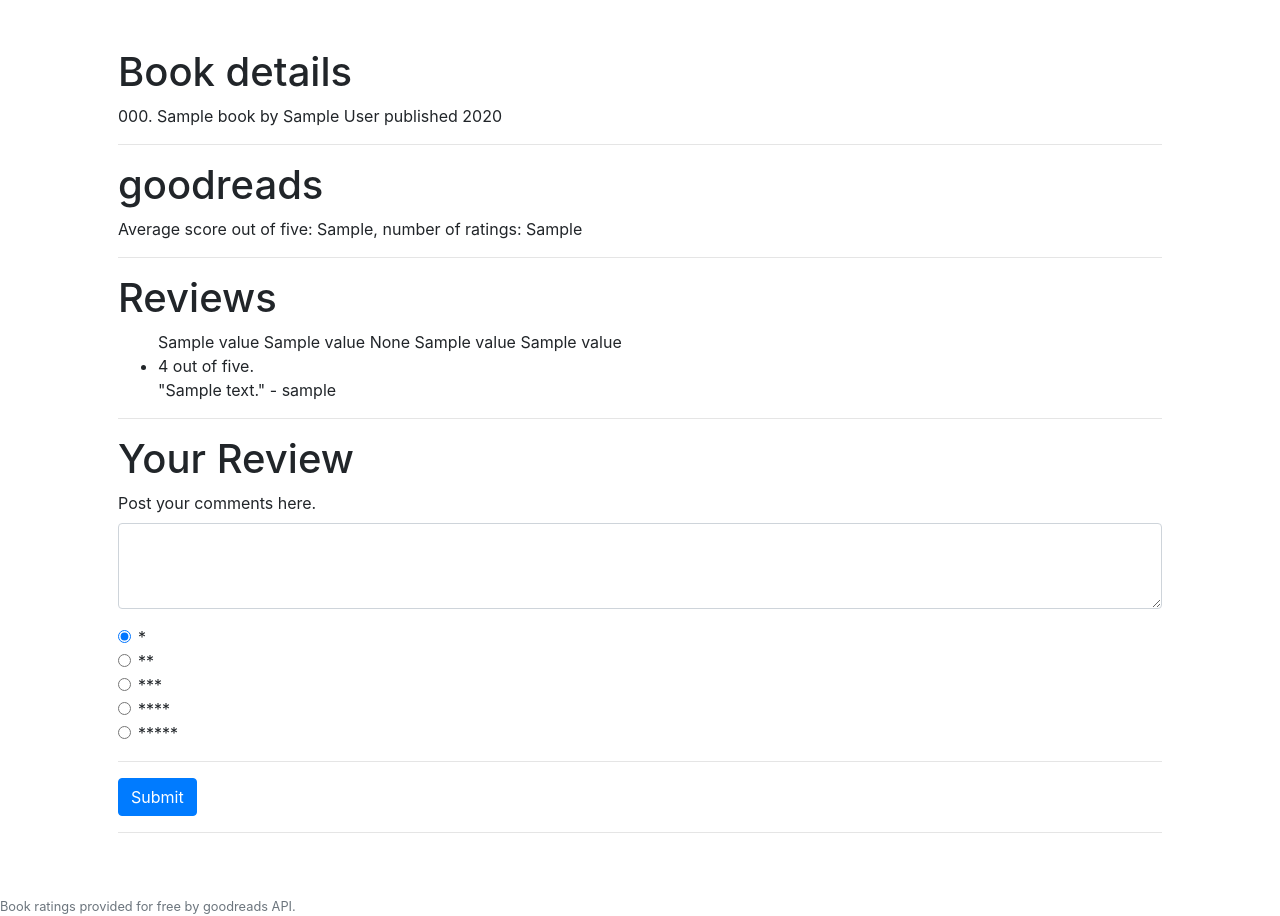
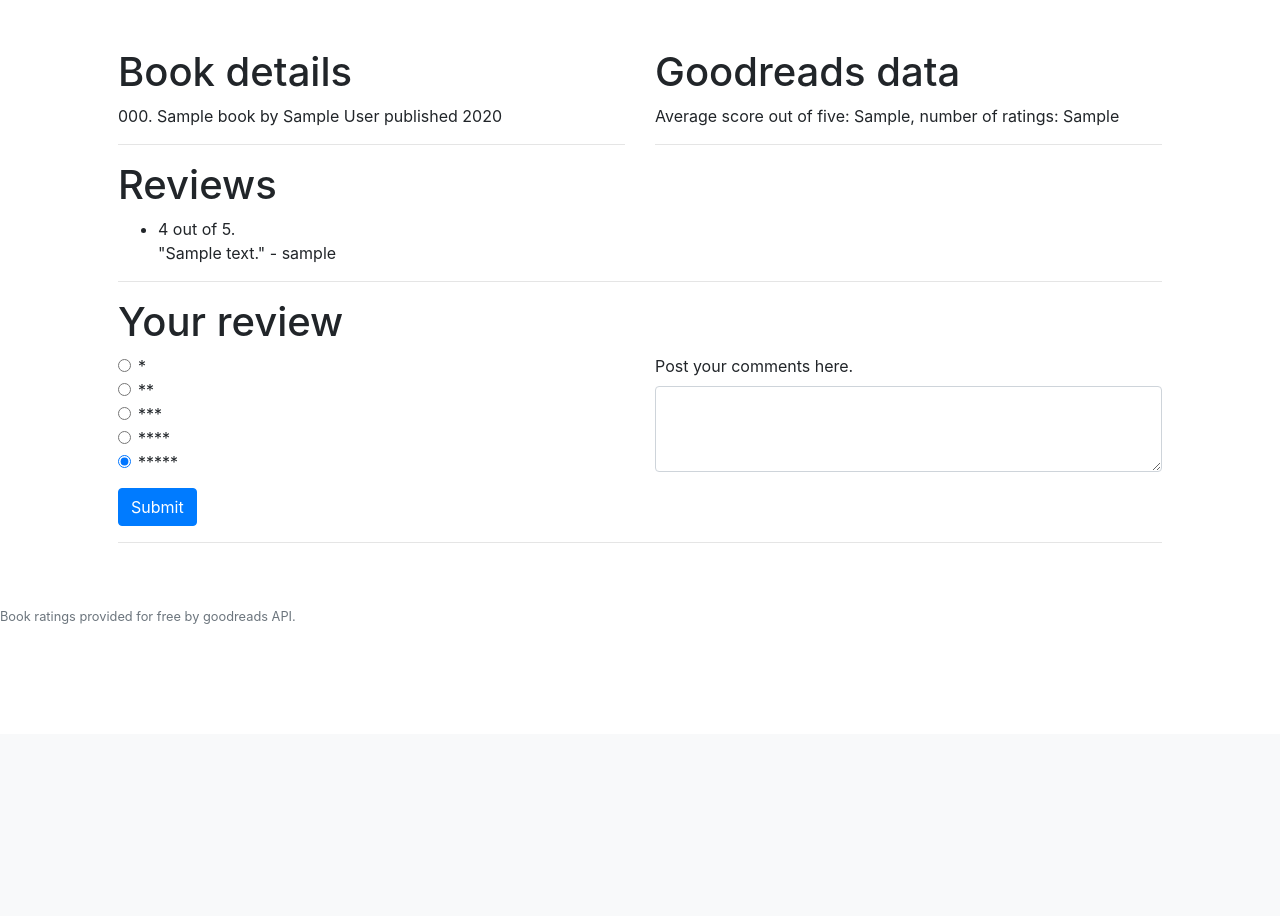
Before and after one commit to GuyChapGH/CS50wProject1, a Flask app: template templates/book.html in a window 1280 px wide. Shown: the part 66-982 px from the top of the page. After the commit the page ends 690 px from the top, so only its background shows below. Run offline with Flask 2, Linux system fonts and the light colour scheme; the template is opened without the code that fills it: most values are stand-ins (such as "Sample title", 1, 10 or a date in 2020); some libraries are stand-ins or nearby versions.

Commit message:
Conditional form working correctly and Goodreads API data added. Plus change to layout of page.

```diff
--- a/application.py
+++ b/application.py
@@ -80,7 +80,7 @@ def book(book_id):
         # SELECT all reviews for given book and record user_id, and username
         reviews = db.execute("SELECT rating, comment, book_id, user_id, username FROM books INNER JOIN reviews ON reviews.book_id = books.id INNER JOIN users ON reviews.user_id = users.id WHERE books.id = :id",
                              {"id": book_id}).fetchall()
-        # Call goodreadsAPI for isbn of given book tupleGR = (ratingGR, number_ratingsGR)
+        # Call goodreadsAPI for isbn of given book tupleGR = (ratingGR, number_ratingsGR). Returns False if no data available.
         tupleGR = goodreadsAPI(book.isbn)
 
         return render_template("book.html", book=book, reviews=reviews, tupleGR=tupleGR)
--- a/templates/book.html
+++ b/templates/book.html
@@ -5,22 +5,33 @@
 {% endblock %}
 
 {% block main %}
+    <div class="row">
+    <div class="col">
     <h1> Book details </h1>
         <p> {{book.isbn}}.  {{ book.title }} by {{ book.author}} published {{ book.year }} </p>
         <hr>
-    <h1> goodreads </h1>
+    </div>
+    <div class="col">
+    <h1> Goodreads data</h1>
+        {# goodreadsAPI(isbn) returns False if no data available or request not successful #}
+        {% if tupleGR %}
         <p> Average score out of five: {{ tupleGR[0] }}, number of ratings: {{ tupleGR[1] }} </p>
         <hr>
+        {% else %}
+        <p> Goodreads data not available.</p>
+        <hr>
+        {% endif %}
+    </div>
+    </div>
     <h1> Reviews </h1>
+        {# Create an empty list. This is to be filled with user_ids as we loop through reviews #}
         {% set reviews_user_id = [] %}
         <ul>
             {% for review in reviews %}
-            {# trying to stop the  value None from being printed to screen #}
-            {{ value if value != None else '' }}
-            {{ value if value != None else ' ' }} {{ reviews_user_id.append(review.user_id) }} {{ value if value != None else ' ' }}
-            {{ value if value != None else ' ' }}
+            {# To stop the value None from being printed to screen #}
+            {{ reviews_user_id.append(review.user_id) if reviews_user_id.append(review.user_id) }}
                 <li>
-                    {{ review.rating }} out of five. <br>
+                    {{ review.rating }} out of 5. <br>
                     "{{ review.comment }}" - {{ review.username }}
                 </li>
 
@@ -32,15 +43,14 @@
             {% endfor %}
         </ul>
     <hr>
-    <h1> Your Review </h1>
+    <h1> Your review </h1>
+    {# Check to see if logged in user is in list of existing reviews_user_ids #}
     {% if session.user_id not in reviews_user_id %}
         <form action="{{ url_for('book', book_id=book.id) }}" method="post">
-            <div class="form-group">
-                <label for="exampleFormControlTextarea1">Post your comments here.</label>
-                <textarea class="form-control" id="exampleFormControlTextarea1" name="comment" rows="3"></textarea>
-            </div>
+            <div class="row">
+            <div class="col">
             <div class="form-check">
-                <input class="form-check-input" type="radio" name="rating" id="exampleRadios1" value="1" checked>
+                <input class="form-check-input" type="radio" name="rating" id="exampleRadios1" value="1">
                 <label class="form-check-label" for="exampleRadios1">
                     *
                 </label>
@@ -64,12 +74,19 @@
                 </label>
             </div>
             <div class="form-check">
-                <input class="form-check-input" type="radio" name="rating" id="exampleRadios3" value="5">
+                <input class="form-check-input" type="radio" name="rating" id="exampleRadios3" value="5" checked>
                 <label class="form-check-label" for="exampleRadios3">
                 *****
                 </label>
             </div>
-            <hr>
+            </div>
+            <div class="col">
+            <div class="form-group">
+                <label for="exampleFormControlTextarea1">Post your comments here.</label>
+                <textarea class="form-control" id="exampleFormControlTextarea1" name="comment" rows="3"></textarea>
+            </div>
+            </div>
+            </div>
             <button class="btn btn-primary" type="submit">Submit</button>
         </form>
         <hr>
```
Also changed, not shown: helpers.py (+12 -3 lines).
